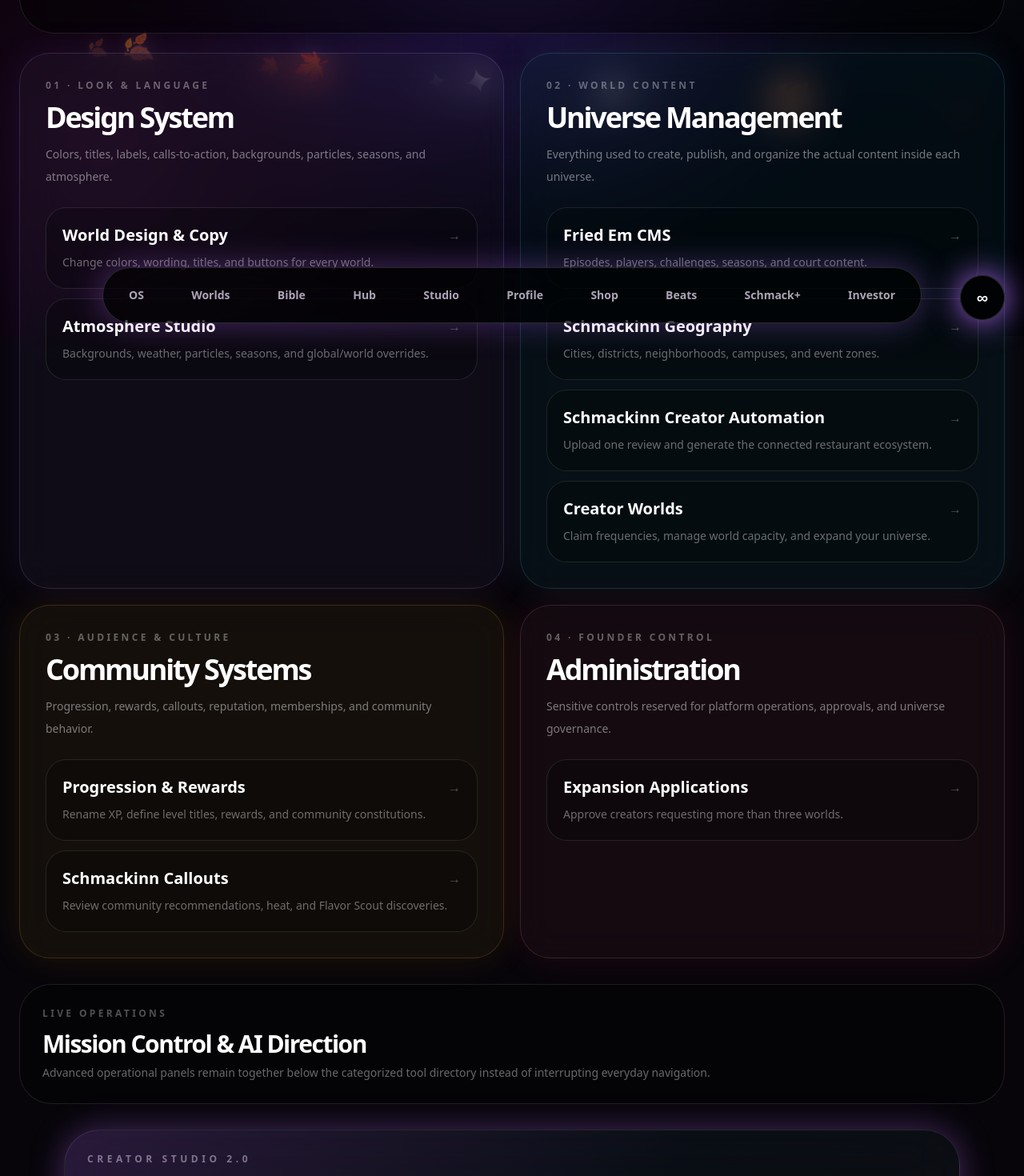
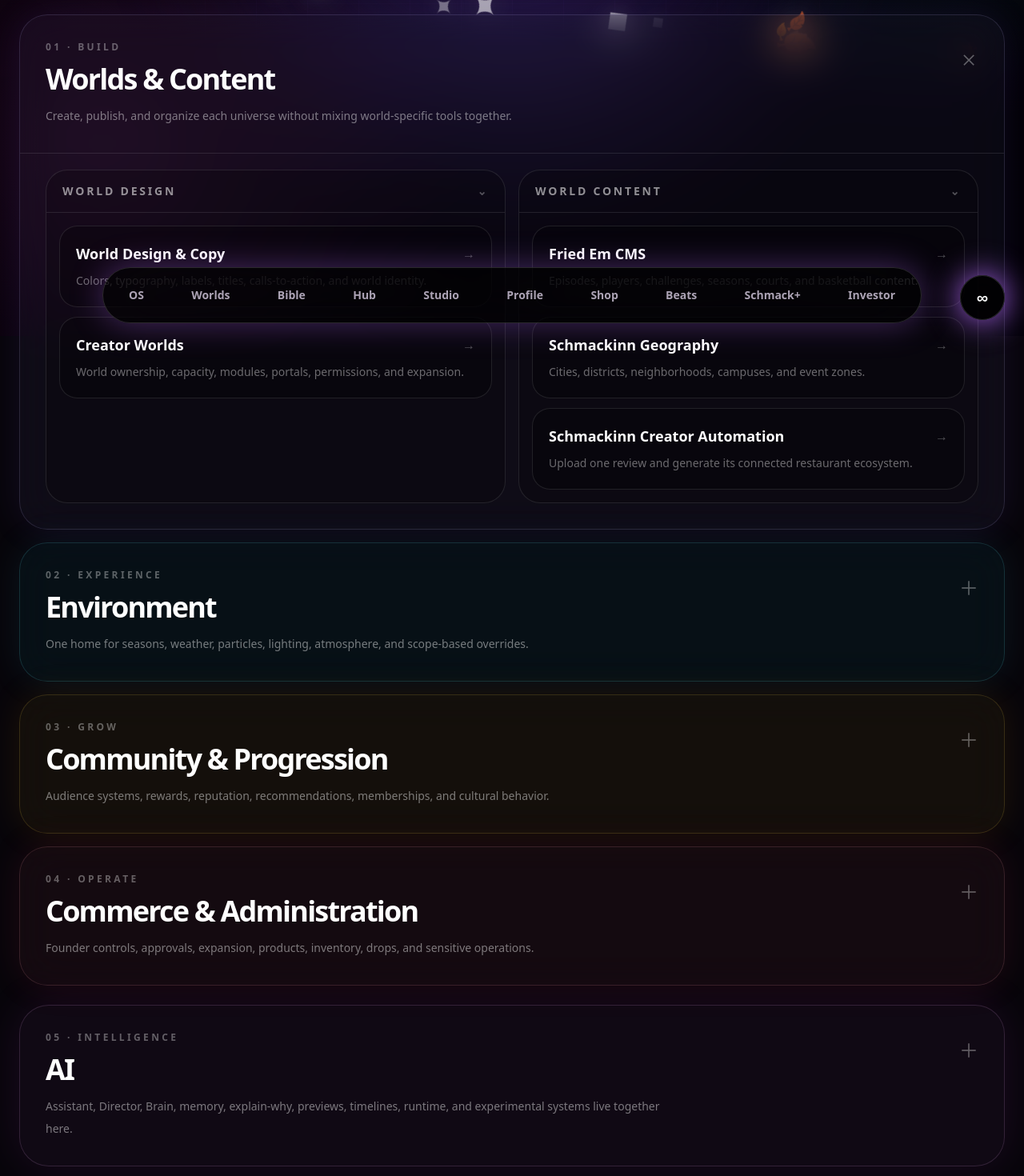
Before and after one commit to thatsmelodic/harmonic-os, a Next.js app: page /studio in a window 1280 px wide. Shown: the part 380-1850 px from the top of the page at 80% size. Built offline with nearby package versions, Linux system fonts and the light colour scheme.

Commit message:
Reorganize Creator Studio into coordinated workspaces

```diff
--- a/app/studio/page.tsx
+++ b/app/studio/page.tsx
@@ -5,49 +5,81 @@ import { AiDirectorV2Studio } from '@/components/studio/AiDirectorV2Studio';
 
 export const metadata = {
   title: 'Creator Studio | Harmonic OS',
-  description: 'A categorized control center for world design, content, community, atmosphere, commerce, and administration.',
+  description: 'A coordinated operating system for worlds, content, commerce, community, environment, AI, analytics, and administration.',
 };
 
-const departments = [
+const workspaces = [
   {
-    eyebrow: '01 · Look & Language',
-    title: 'Design System',
-    description: 'Colors, titles, labels, calls-to-action, backgrounds, particles, seasons, and atmosphere.',
+    eyebrow: '01 · Build',
+    title: 'Worlds & Content',
+    description: 'Create, publish, and organize each universe without mixing world-specific tools together.',
     accent: 'violet',
-    tools: [
-      { href: '/studio/design', label: 'World Design & Copy', note: 'Change colors, wording, titles, and buttons for every world.' },
-      { href: '/studio/atmosphere', label: 'Atmosphere Studio', note: 'Backgrounds, weather, particles, seasons, and global/world overrides.' },
+    groups: [
+      {
+        label: 'World Design',
+        tools: [
+          { href: '/studio/design', label: 'World Design & Copy', note: 'Colors, typography, labels, titles, calls-to-action, and world identity.' },
+          { href: '/studio/universe', label: 'Creator Worlds', note: 'World ownership, capacity, modules, portals, permissions, and expansion.' },
+        ],
+      },
+      {
+        label: 'World Content',
+        tools: [
+          { href: '/studio/fried-em', label: 'Fried Em CMS', note: 'Episodes, players, challenges, seasons, courts, and basketball content.' },
+          { href: '/studio/schmackinn/geography', label: 'Schmackinn Geography', note: 'Cities, districts, neighborhoods, campuses, and event zones.' },
+          { href: '/studio/schmackinn/creator', label: 'Schmackinn Creator Automation', note: 'Upload one review and generate its connected restaurant ecosystem.' },
+        ],
+      },
     ],
   },
   {
-    eyebrow: '02 · World Content',
-    title: 'Universe Management',
-    description: 'Everything used to create, publish, and organize the actual content inside each universe.',
+    eyebrow: '02 · Experience',
+    title: 'Environment',
+    description: 'One home for seasons, weather, particles, lighting, atmosphere, and scope-based overrides.',
     accent: 'cyan',
-    tools: [
-      { href: '/studio/fried-em', label: 'Fried Em CMS', note: 'Episodes, players, challenges, seasons, and court content.' },
-      { href: '/studio/schmackinn/geography', label: 'Schmackinn Geography', note: 'Cities, districts, neighborhoods, campuses, and event zones.' },
-      { href: '/studio/schmackinn/creator', label: 'Schmackinn Creator Automation', note: 'Upload one review and generate the connected restaurant ecosystem.' },
-      { href: '/studio/universe', label: 'Creator Worlds', note: 'Claim frequencies, manage world capacity, and expand your universe.' },
+    groups: [
+      {
+        label: 'Atmosphere & Seasons',
+        tools: [
+          { href: '/studio/atmosphere', label: 'Environment Control', note: 'Global season, world overrides, scene overrides, weather, fog, particles, lighting, and custom visuals.' },
+        ],
+      },
     ],
   },
   {
-    eyebrow: '03 · Audience & Culture',
-    title: 'Community Systems',
-    description: 'Progression, rewards, callouts, reputation, memberships, and community behavior.',
+    eyebrow: '03 · Grow',
+    title: 'Community & Progression',
+    description: 'Audience systems, rewards, reputation, recommendations, memberships, and cultural behavior.',
     accent: 'amber',
-    tools: [
-      { href: '/studio/progression', label: 'Progression & Rewards', note: 'Rename XP, define level titles, rewards, and community constitutions.' },
-      { href: '/worlds/schmackinn/callouts', label: 'Schmackinn Callouts', note: 'Review community recommendations, heat, and Flavor Scout discoveries.' },
+    groups: [
+      {
+        label: 'Community Systems',
+        tools: [
+          { href: '/studio/progression', label: 'Progression & Rewards', note: 'XP naming, level titles, rewards, constitutions, and community advancement.' },
+          { href: '/worlds/schmackinn/callouts', label: 'Schmackinn Callouts', note: 'Recommendations, heat, Flavor Scout discoveries, and community review signals.' },
+        ],
+      },
     ],
   },
   {
-    eyebrow: '04 · Founder Control',
-    title: 'Administration',
-    description: 'Sensitive controls reserved for platform operations, approvals, and universe governance.',
+    eyebrow: '04 · Operate',
+    title: 'Commerce & Administration',
+    description: 'Founder controls, approvals, expansion, products, inventory, drops, and sensitive operations.',
     accent: 'rose',
-    tools: [
-      { href: '/studio/admin/expansion', label: 'Expansion Applications', note: 'Approve creators requesting more than three worlds.' },
+    groups: [
+      {
+        label: 'Commerce',
+        tools: [
+          { href: '/shop', label: '2 Harmonic Storefront', note: 'Review the live public commerce experience.' },
+          { href: '/studio/two-harmonic', label: '2 Harmonic Commerce Studio', note: 'Collections, garments, inventory, release status, private access, and reservations.' },
+        ],
+      },
+      {
+        label: 'Founder Control',
+        tools: [
+          { href: '/studio/admin/expansion', label: 'Expansion Applications', note: 'Approve creators requesting additional worlds and platform capacity.' },
+        ],
+      },
     ],
   },
 ];
@@ -59,41 +91,98 @@ const accentClasses: Record<string, string> = {
   rose: 'border-rose-300/15 bg-rose-400/[.055] shadow-[0_0_45px_rgba(244,63,94,.1)]',
 };
 
+function ToolLink({ href, label, note }: { href: string; label: string; note: string }) {
+  return (
+    <Link href={href} className="group block rounded-[1.4rem] border border-white/10 bg-black/25 p-5 transition hover:-translate-y-0.5 hover:border-white/25 hover:bg-white/[.07]">
+      <div className="flex items-center justify-between gap-4">
+        <h3 className="text-lg font-black">{label}</h3>
+        <span className="text-white/30 transition group-hover:translate-x-1">→</span>
+      </div>
+      <p className="mt-2 text-sm leading-6 text-white/40">{note}</p>
+    </Link>
+  );
+}
+
 export default function StudioPage() {
   return (
     <main className="min-h-screen px-4 py-8 pb-28 text-white sm:px-6">
       <FrequencyDock />
+
       <header className="mx-auto max-w-7xl rounded-[2.8rem] border border-white/10 bg-black/45 p-7 backdrop-blur-2xl sm:p-10">
         <p className="text-xs font-black uppercase tracking-[.34em] text-white/35">Creator Headquarters</p>
-        <h1 className="mt-4 text-6xl font-black tracking-[-.08em] sm:text-8xl">One studio. Clear departments.</h1>
-        <p className="mt-5 max-w-3xl text-base leading-8 text-white/55">Controls are grouped by purpose, so design tools stay with design, Schmackinn tools stay with Schmackinn, and founder systems stay out of everyday creation.</p>
+        <h1 className="mt-4 text-5xl font-black tracking-[-.07em] sm:text-7xl">One OS. Every function in its proper place.</h1>
+        <p className="mt-5 max-w-3xl text-base leading-8 text-white/55">
+          No features were removed. Tools are now coordinated into workspaces, then nested inside focused dropdowns so the system can scale without becoming a wall of controls.
+        </p>
       </header>
 
-      <section className="mx-auto mt-6 grid max-w-7xl gap-5 lg:grid-cols-2">
-        {departments.map((department) => (
-          <article key={department.title} className={`rounded-[2.4rem] border p-6 backdrop-blur-xl sm:p-8 ${accentClasses[department.accent]}`}>
-            <p className="text-xs font-black uppercase tracking-[.28em] text-white/35">{department.eyebrow}</p>
-            <h2 className="mt-3 text-4xl font-black tracking-[-.06em]">{department.title}</h2>
-            <p className="mt-3 text-sm leading-7 text-white/45">{department.description}</p>
-            <div className="mt-6 grid gap-3">
-              {department.tools.map((tool) => (
-                <Link key={tool.href} href={tool.href} className="group rounded-[1.6rem] border border-white/10 bg-black/25 p-5 transition hover:-translate-y-1 hover:border-white/25 hover:bg-white/[.07]">
-                  <div className="flex items-center justify-between gap-4"><h3 className="text-xl font-black">{tool.label}</h3><span className="text-white/30 transition group-hover:translate-x-1">→</span></div>
-                  <p className="mt-2 text-sm leading-6 text-white/40">{tool.note}</p>
-                </Link>
+      <section className="mx-auto mt-6 grid max-w-7xl gap-4">
+        {workspaces.map((workspace, workspaceIndex) => (
+          <details
+            key={workspace.title}
+            open={workspaceIndex === 0}
+            className={`group rounded-[2.2rem] border backdrop-blur-xl ${accentClasses[workspace.accent]}`}
+          >
+            <summary className="cursor-pointer list-none p-6 sm:p-8 [&::-webkit-details-marker]:hidden">
+              <div className="flex items-start justify-between gap-5">
+                <div>
+                  <p className="text-xs font-black uppercase tracking-[.28em] text-white/35">{workspace.eyebrow}</p>
+                  <h2 className="mt-3 text-3xl font-black tracking-[-.05em] sm:text-4xl">{workspace.title}</h2>
+                  <p className="mt-3 max-w-3xl text-sm leading-7 text-white/45">{workspace.description}</p>
+                </div>
+                <span className="mt-2 text-2xl text-white/35 transition group-open:rotate-45">＋</span>
+              </div>
+            </summary>
+
+            <div className="grid gap-4 border-t border-white/10 px-6 pb-6 pt-5 sm:px-8 sm:pb-8 lg:grid-cols-2">
+              {workspace.groups.map((group) => (
+                <details key={group.label} className="rounded-[1.7rem] border border-white/10 bg-black/20" open>
+                  <summary className="cursor-pointer list-none px-5 py-4 text-sm font-black uppercase tracking-[.2em] text-white/55 [&::-webkit-details-marker]:hidden">
+                    <span className="flex items-center justify-between gap-3">
+                      {group.label}
+                      <span className="text-white/30">⌄</span>
+                    </span>
+                  </summary>
+                  <div className="grid gap-3 border-t border-white/10 p-4">
+                    {group.tools.map((tool) => <ToolLink key={tool.href} {...tool} />)}
+                  </div>
+                </details>
               ))}
             </div>
-          </article>
+          </details>
         ))}
       </section>
 
-      <section className="mx-auto mt-8 max-w-7xl rounded-[2.5rem] border border-white/10 bg-black/35 p-5 sm:p-7">
-        <p className="text-xs font-black uppercase tracking-[.28em] text-white/30">Live Operations</p>
-        <h2 className="mt-3 text-3xl font-black tracking-[-.05em]">Mission Control & AI Direction</h2>
-        <p className="mt-2 text-sm text-white/40">Advanced operational panels remain together below the categorized tool directory instead of interrupting everyday navigation.</p>
+      <section className="mx-auto mt-6 max-w-7xl">
+        <details className="group rounded-[2.3rem] border border-fuchsia-300/15 bg-fuchsia-400/[.045] shadow-[0_0_55px_rgba(217,70,239,.1)]">
+          <summary className="cursor-pointer list-none p-6 sm:p-8 [&::-webkit-details-marker]:hidden">
+            <div className="flex items-start justify-between gap-5">
+              <div>
+                <p className="text-xs font-black uppercase tracking-[.28em] text-white/35">05 · Intelligence</p>
+                <h2 className="mt-3 text-3xl font-black tracking-[-.05em] sm:text-4xl">AI</h2>
+                <p className="mt-3 max-w-3xl text-sm leading-7 text-white/45">Assistant, Director, Brain, memory, explain-why, previews, timelines, runtime, and experimental systems live together here.</p>
+              </div>
+              <span className="mt-2 text-2xl text-white/35 transition group-open:rotate-45">＋</span>
+            </div>
+          </summary>
+
+          <div className="border-t border-white/10 p-4 sm:p-6">
+            <details className="rounded-[1.8rem] border border-white/10 bg-black/25">
+              <summary className="cursor-pointer list-none px-5 py-5 text-lg font-black [&::-webkit-details-marker]:hidden">
+                <span className="flex items-center justify-between">Mission Control & AI Director V1 <span className="text-white/30">⌄</span></span>
+              </summary>
+              <div className="border-t border-white/10"><CreatorMissionControl /></div>
+            </details>
+
+            <details className="mt-4 rounded-[1.8rem] border border-white/10 bg-black/25">
+              <summary className="cursor-pointer list-none px-5 py-5 text-lg font-black [&::-webkit-details-marker]:hidden">
+                <span className="flex items-center justify-between">AI Director V2 & Brain V3 <span className="text-white/30">⌄</span></span>
+              </summary>
+              <div className="border-t border-white/10"><AiDirectorV2Studio /></div>
+            </details>
+          </div>
+        </details>
       </section>
-      <CreatorMissionControl />
-      <AiDirectorV2Studio />
     </main>
   );
 }
```
